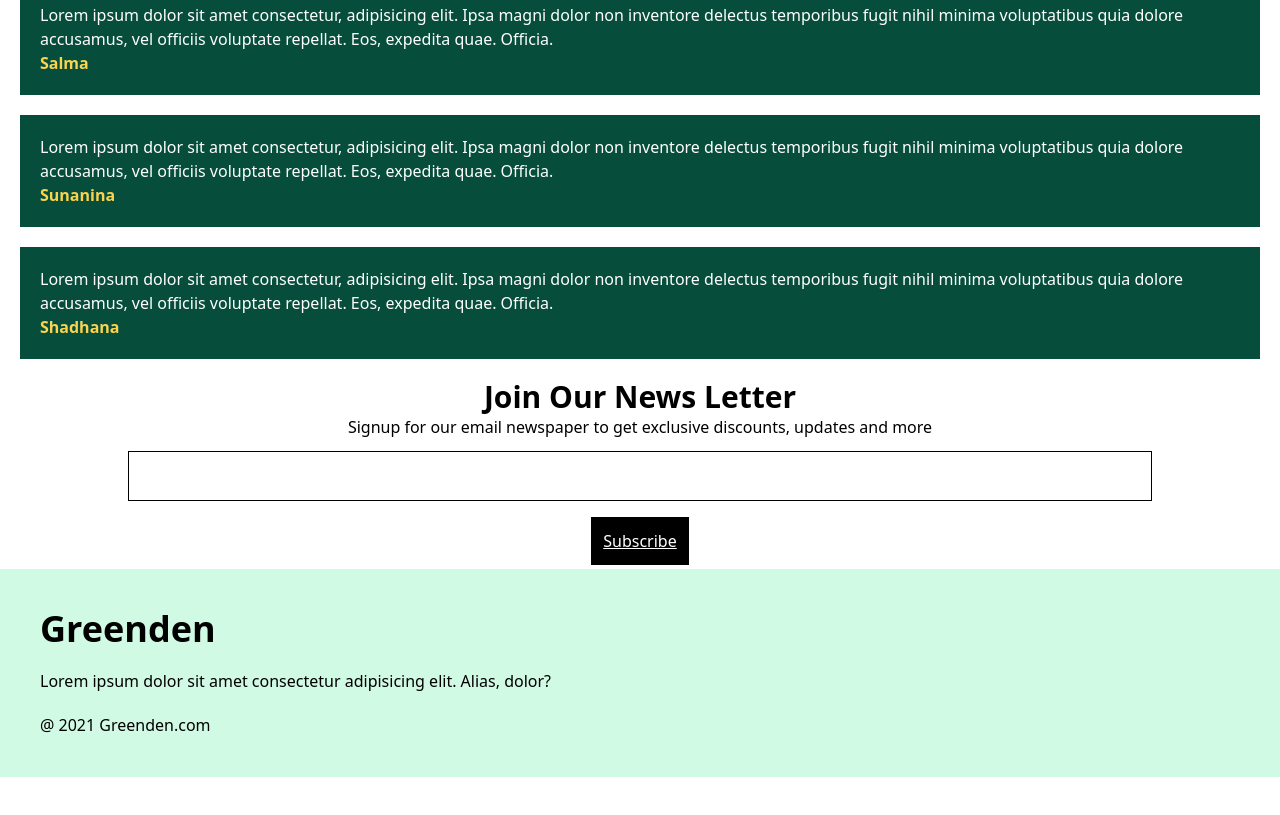
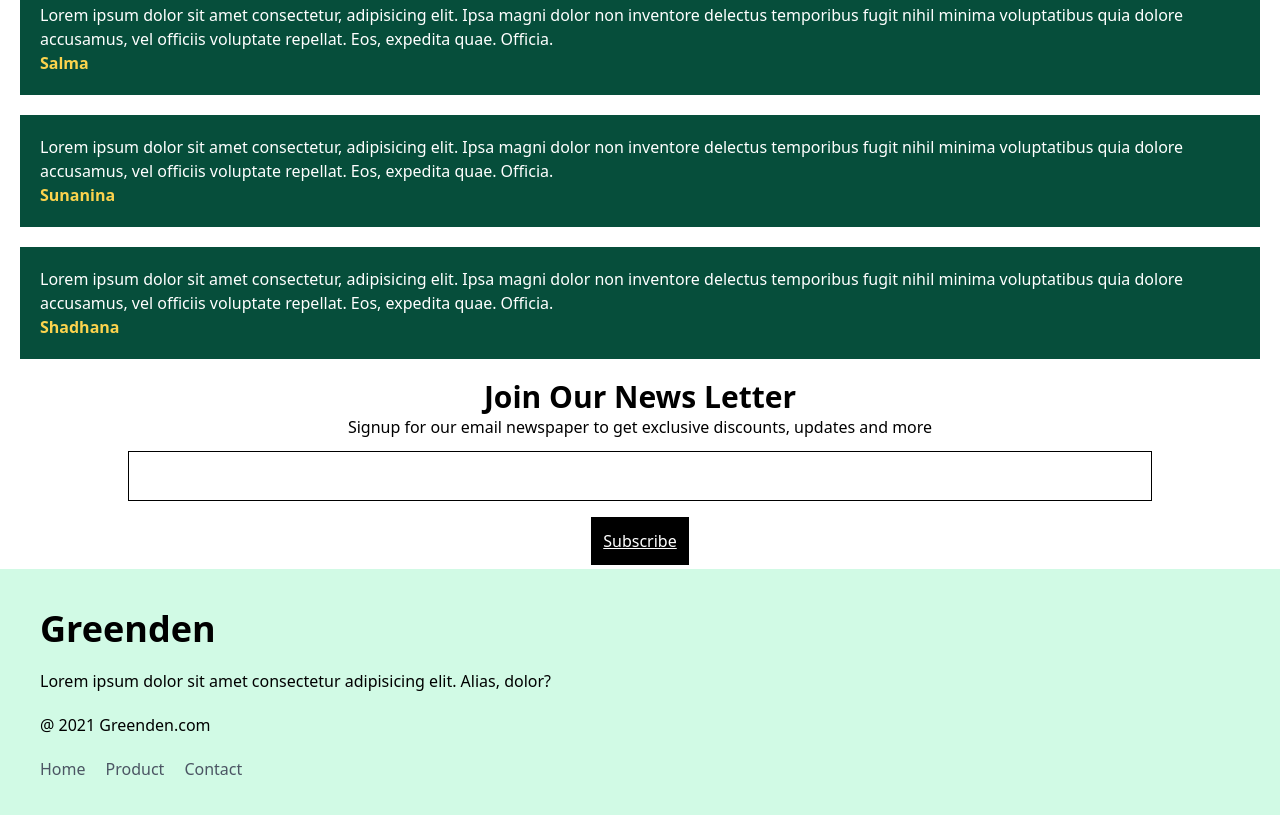
Before and after one commit to Srinila-04/Greenden-Tailwind, a plain HTML site: page index.html in a window 1280 px wide. Shown: the part 1433-2248 px from the top of the page. Before the commit the page ends 2210 px from the top, so only its background shows below. Drawn offline with nearby package versions, Linux system fonts and the light colour scheme.

Commit message:
updated an footer

```diff
--- a/index.html
+++ b/index.html
@@ -150,6 +150,21 @@
         <h1 class="text-4xl font-bold">Greenden</h1>
         <p>Lorem ipsum dolor sit amet consectetur adipisicing elit. Alias, dolor?</p>
         <p>@ 2021 Greenden.com</p>
+
+        <div>
+            <ul class="flex gap-5 text-gray-600 hidden md:flex">
+                <li>
+                    <a class="hover:underline  hover:text-black" href="./index.html">Home</a>
+                </li>
+                <li>
+                    <a class="hover:underline  hover:text-black" href="./product.html">Product</a>
+                </li>
+                <li>
+                    <a class="hover:underline hover:text-black" href="./contact.html">Contact</a>
+                </li>
+            </ul>
+        </div>
+
     </section>
 </body>
 </html>
```
